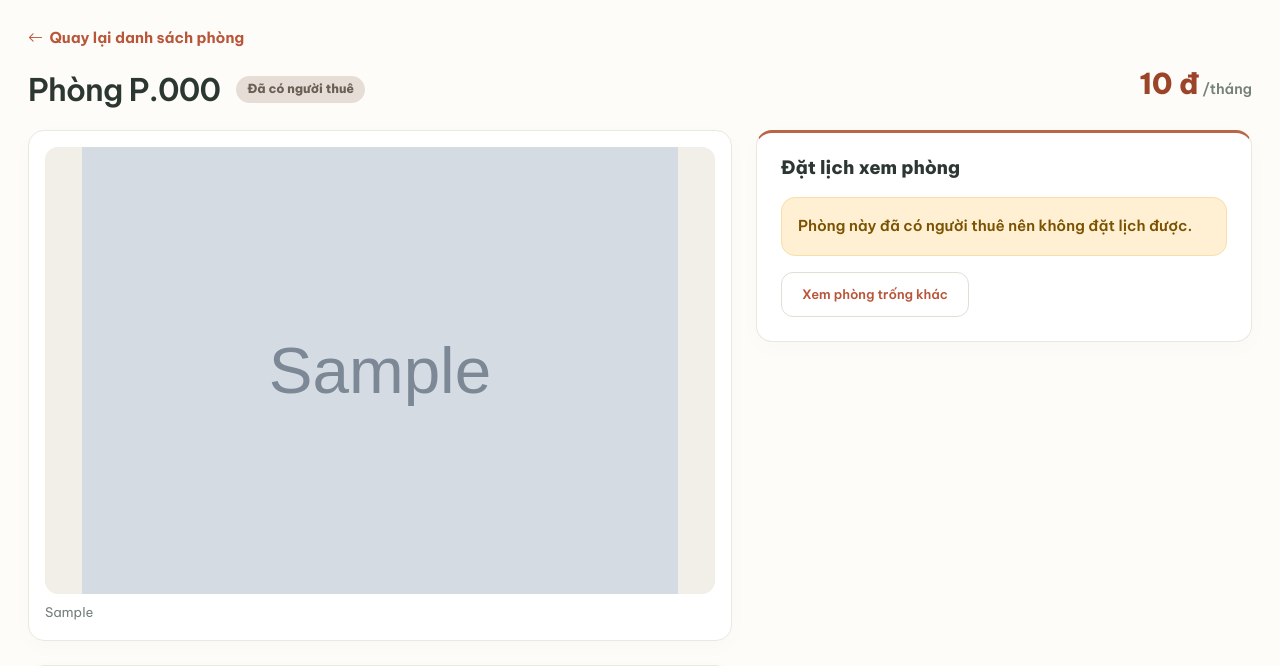
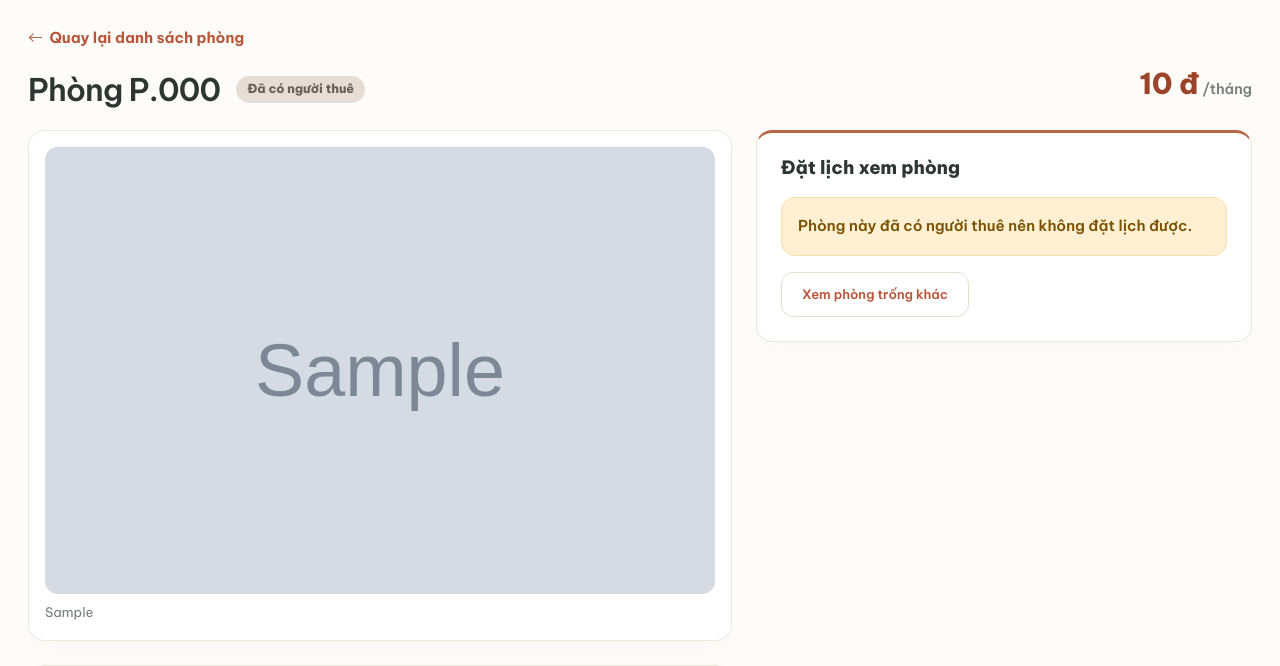
Before and after one commit to TnURSoQ/NgoAnhTu_QuanLyNhaTroMinhTam, a Django app: page /phong-tro/1/ in a window 1280 px wide. Shown: the part 90-756 px from the top of the page. Run offline with Django 5.2, Linux system fonts and the light colour scheme; tables that the repository leaves empty hold one stand-in row (values such as "Sample post"); grey boxes marked "Sample" are stand-in pictures.

Commit message:
fix: hien thi anh phong phu kin khung

```diff
--- a/static/css/public.css
+++ b/static/css/public.css
@@ -121,7 +121,7 @@
 .room-public-carousel { aspect-ratio: 3 / 2; overflow: hidden; border-radius: 13px; background: #f2efe9; }
 .room-public-carousel .carousel-inner, .room-public-carousel .carousel-item, .room-public-carousel .carousel-item > a { height: 100%; }
 .room-public-carousel .carousel-item > a { display: block; }
-.room-public-carousel img { display: block; width: 100%; height: 100%; object-fit: contain; }
+.room-public-carousel img { display: block; width: 100%; height: 100%; object-fit: cover; object-position: center; }
 .pub-body .room-gallery-arrow { top: 50%; bottom: auto; width: 42px; height: 42px; padding: 0; transform: translateY(-50%); border: 1px solid #ffffffb3; border-radius: 50%; background: #fffffff0; color: #334036; opacity: 1; box-shadow: 0 3px 14px #25332526; }
 .pub-body .room-gallery-arrow:hover { color: var(--brand); background: #fff; }
 .room-gallery-arrow.carousel-control-prev { left: 14px; }
--- a/templates/base_public.html
+++ b/templates/base_public.html
@@ -4,7 +4,7 @@
   <title>{% block title %}{{ SITE_NAME }}{% endblock %}</title>
   {% include '_head.html' %}
   <meta name="description" content="Tìm phòng trọ tại Minh Tâm. Xem giá, tiện ích và chọn lịch đến xem phòng trực tiếp.">
-  <link href="{% static 'css/public.css' %}?v=20261124" rel="stylesheet">
+  <link href="{% static 'css/public.css' %}?v=20261124-2" rel="stylesheet">
 </head>
 <body class="pub-body">
 <header class="pub-nav">
```
